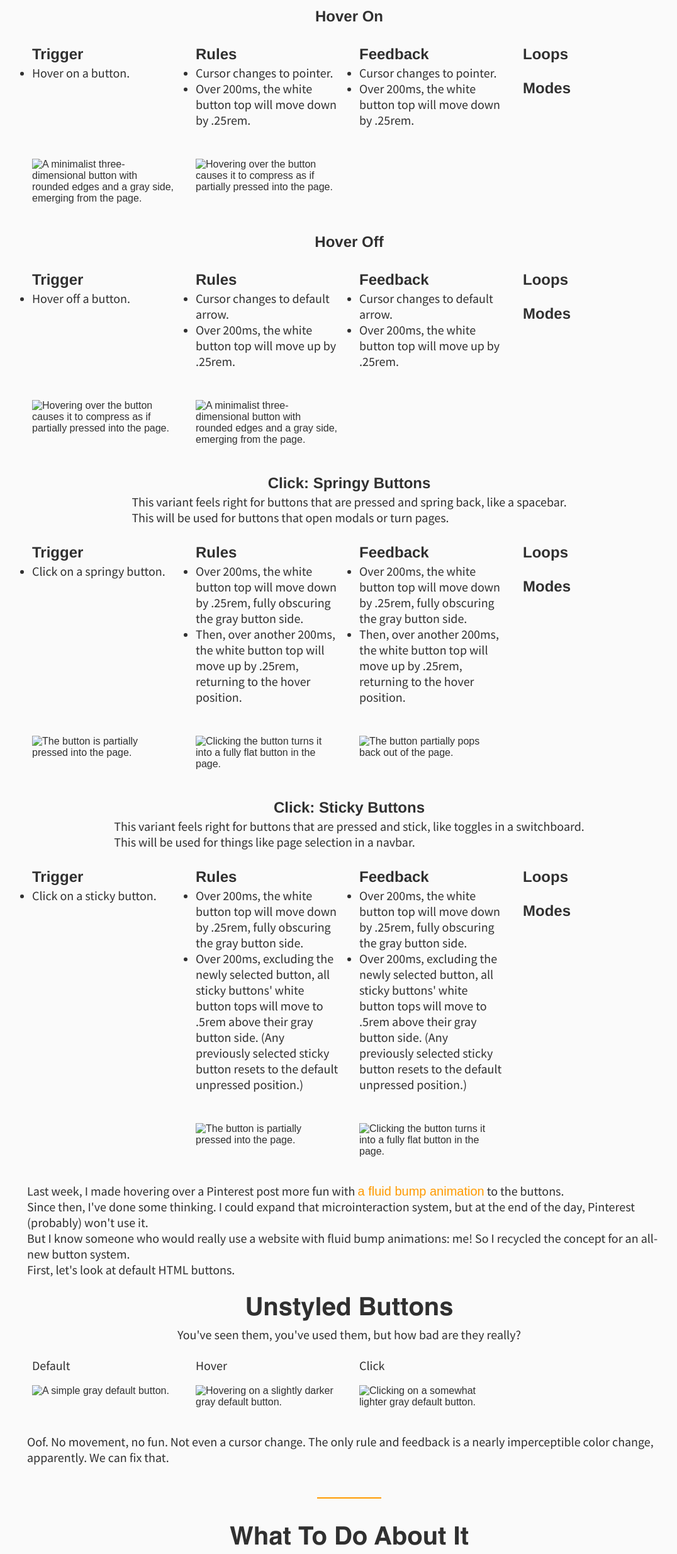
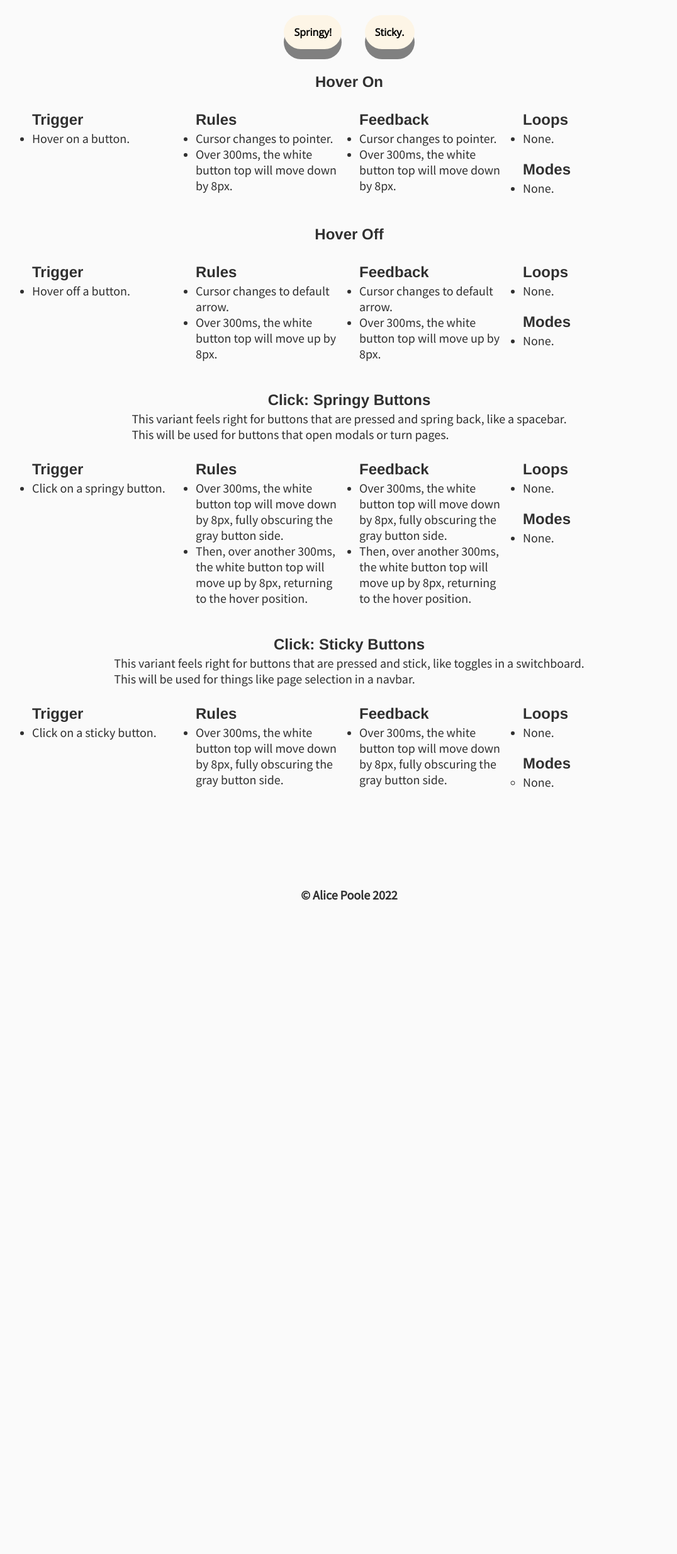
Before and after one commit to alice-poole/idm241-ap3789, a plain HTML site: page beta/build/index.html in a window 1280 px wide. Shown: the part 330-2797 px from the top of the page at 63% size, without its empty margins (85-1161 px from the left). After the commit the page ends 1895 px from the top, so only its background shows below. Drawn offline with nearby package versions, Linux system fonts and the light colour scheme.

Commit message:
restored JS

```diff
--- a/beta/build/index.html
+++ b/beta/build/index.html
@@ -10,6 +10,7 @@
 </head>
 
 <body class="whole">
+    <script src="press.js"></script>
     <h1 class="header">
         IDM241 Beta Build
     </h1>
@@ -17,7 +18,11 @@
     <h2>
         Beta Build
     </h2>
-
+    <div>
+        <button class="springy button">Springy!</button>
+        <button class="sticky button">Sticky.</button>
+    </div>
+    <br>
     <h3>Hover On</h3>
     <div class="chunks">
         <div class="chunk">
@@ -35,7 +40,7 @@
                     Cursor changes to pointer.
                 </li>
                 <li>
-                    Over 200ms, the white button top will move down by .25rem.
+                    Over 300ms, the white button top will move down by 8px.
                 </li>
             </ul>
         </div>
@@ -46,24 +51,24 @@
                     Cursor changes to pointer.
                 </li>
                 <li>
-                    Over 200ms, the white button top will move down by .25rem.
+                    Over 300ms, the white button top will move down by 8px.
                 </li>
             </ul>
         </div>
         <div class="chunk">
             <h3>Loops</h3>
+            <ul>
+                <li>
+                    None.
+                </li>
+            </ul>
             <br>
             <h3>Modes</h3>
             <ul>
+                <li>
+                    None.
+                </li>
             </ul>
-        </div>
-    </div>
-    <div class="chunks">
-        <div class="chunk">
-            <img class="preview" src="img/new-normal.png" alt="A minimalist three-dimensional button with rounded edges and a gray side, emerging from the page." />
-        </div>
-        <div class="chunk">
-            <img class="preview" src="img/new-hover.png" alt="Hovering over the button causes it to compress as if partially pressed into the page." />
         </div>
     </div>
     <br>
@@ -84,7 +89,7 @@
                     Cursor changes to default arrow.
                 </li>
                 <li>
-                    Over 200ms, the white button top will move up by .25rem.
+                    Over 300ms, the white button top will move up by 8px.
                 </li>
             </ul>
         </div>
@@ -95,24 +100,24 @@
                     Cursor changes to default arrow.
                 </li>
                 <li>
-                    Over 200ms, the white button top will move up by .25rem.
+                    Over 300ms, the white button top will move up by 8px.
                 </li>
             </ul>
         </div>
         <div class="chunk">
             <h3>Loops</h3>
+            <ul>
+                <li>
+                    None.
+                </li>
+            </ul>
             <br>
             <h3>Modes</h3>
             <ul>
+                <li>
+                    None.
+                </li>
             </ul>
-        </div>
-    </div>
-    <div class="chunks">
-        <div class="chunk">
-            <img class="preview" src="img/new-hover.png" alt="Hovering over the button causes it to compress as if partially pressed into the page." />
-        </div>
-        <div class="chunk">
-            <img class="preview" src="img/new-normal.png" alt="A minimalist three-dimensional button with rounded edges and a gray side, emerging from the page." />
         </div>
     </div>
     <br>
@@ -132,10 +137,10 @@
             <h3>Rules</h3>
             <ul>
                 <li>
-                    Over 200ms, the white button top will move down by .25rem, fully obscuring the gray button side.
+                    Over 300ms, the white button top will move down by 8px, fully obscuring the gray button side.
                 </li>
                 <li>
-                    Then, over another 200ms, the white button top will move up by .25rem, returning to the hover position.
+                    Then, over another 300ms, the white button top will move up by 8px, returning to the hover position.
                 </li>
             </ul>
         </div>
@@ -143,31 +148,29 @@
             <h3>Feedback</h3>
             <ul>
                 <li>
-                    Over 200ms, the white button top will move down by .25rem, fully obscuring the gray button side.
+                    Over 300ms, the white button top will move down by 8px, fully obscuring the gray button side.
                 </li>
                 <li>
-                    Then, over another 200ms, the white button top will move up by .25rem, returning to the hover position.
+                    Then, over another 300ms, the white button top will move up by 8px, returning to the hover position.
                 </li>
             </ul>
         </div>
         <div class="chunk">
             <h3>Loops</h3>
+            <ul>
+                <li>
+                    None.
+                </li>
+            </ul>
             <br>
             <h3>Modes</h3>
             <ul>
+                <li>
+                    None.
+                </li>
             </ul>
         </div>
     </div>
-    <div class="chunks">
-        <div class="chunk">
-            <img class="preview" src="img/new-hover.png" alt="The button is partially pressed into the page." />
-        </div>
-        <div class="chunk">
-            <img class="preview" src="img/new-clicked.png" alt="Clicking the button turns it into a fully flat button in the page." />
-        </div>
-        <div class="chunk">
-            <img class="preview" src="img/new-hover.png" alt="The button partially pops back out of the page." />
-        </div>
     </div>
     <br>
     <h3>Click: Sticky Buttons</h3>
@@ -186,10 +189,7 @@
             <h3>Rules</h3>
             <ul>
                 <li>
-                    Over 200ms, the white button top will move down by .25rem, fully obscuring the gray button side.
-                </li>
-                <li>
-                    Over 200ms, excluding the newly selected button, all sticky buttons' white button tops will move to .5rem above their gray button side. (Any previously selected sticky button resets to the default unpressed position.)
+                    Over 300ms, the white button top will move down by 8px, fully obscuring the gray button side.
                 </li>
             </ul>
         </div>
@@ -197,91 +197,27 @@
             <h3>Feedback</h3>
             <ul>
                 <li>
-                    Over 200ms, the white button top will move down by .25rem, fully obscuring the gray button side.
-                </li>
-                <li>
-                    Over 200ms, excluding the newly selected button, all sticky buttons' white button tops will move to .5rem above their gray button side. (Any previously selected sticky button resets to the default unpressed position.)
+                    Over 300ms, the white button top will move down by 8px, fully obscuring the gray button side.
                 </li>
             </ul>
         </div>
         <div class="chunk">
             <h3>Loops</h3>
+            <ul>
+                <li>
+                    None.
+                </li>
+            </ul>
             <br>
             <h3>Modes</h3>
             <ul>
+                <ul>
+                    <li>
+                        None.
+                    </li>
+                </ul>
             </ul>
         </div>
-    </div>
-    <div class="chunks">
-        <div class="chunk">
-        </div>
-        <div class="chunk">
-            <img class="preview" src="img/new-hover.png" alt="The button is partially pressed into the page." />
-        </div>
-        <div class="chunk">
-            <img class="preview" src="img/new-clicked.png" alt="Clicking the button turns it into a fully flat button in the page." />
-        </div>
-    </div>
-    <br>
-    <p>
-        Last week, I made hovering over a Pinterest post more fun with <a href="../alpha/build/index.html">a fluid bump animation</a> to the buttons. <br>
-        Since then, I've done some thinking. I could expand that microinteraction system, but at the end of the day, Pinterest (probably) won't use it.<br>
-        But I know someone who would really use a website with fluid bump animations: me! So I recycled the concept for an all-new button system.<br>
-        First, let's look at default HTML buttons.
-    </p>
-    <br>
-    <h2 class="header">
-        Unstyled Buttons
-    </h2>
-    <p>You've seen them, you've used them, but how bad are they really?</p>
-    <div class="chunks">
-        <div class="chunk">
-            <p>Default</p><br>
-            <img class="preview" src="img/default-normal.jpg" alt="A simple gray default button." />
-        </div>
-        <div class="chunk">
-            <p>Hover</p><br>
-            <img class="preview" src="img/default-hover.jpg" alt="Hovering on a slightly darker gray default button." />
-        </div>
-        <div class="chunk">
-            <p>Click</p><br>
-            <img class="preview" src="img/default-clicked.jpg" alt="Clicking on a somewhat lighter gray default button." />
-        </div>
-    </div>
-    <br>
-    <p>Oof. No movement, no fun. Not even a cursor change. The only rule and feedback is a nearly imperceptible color change, apparently. We can fix that.</p>
-    <br>
-    <hr>
-    <h2>
-        What To Do About It
-    </h2>
-    <h3>Goals</h3>
-    <ol>
-        <li>
-            Build on smooth sliding motion developed for my last demo.
-        </li>
-        <li>
-            Create a fun way to interact with buttons on a stylish portfolio site.
-        </li>
-        <li>
-            Explore current design trends of tactile 3D feel.
-        </li>
-        <li>
-            Why not let buttons...be buttons?
-        </li>
-    </ol>
-    <br>
-    <h3>Inspiration</h3>
-    <div class="chunks">
-        <div class="chunk">
-            <img class="preview" src="img/push-walk-button.jpg" alt="A button to change lights to cross the street with a sign prompting users to press." />
-        </div>
-        <div class="chunk">
-            <img class="preview" src="img/push-red-button.jpg" alt="A protuding red plastic hazard button in a vehicle." />
-            <img class="preview" src="img/push-remote-button.jpg" alt="An elevated OK button on a TV remote." />
-        </div>
-    </div>
-    <hr>
     </div>
     <h2 class="header">
 <!--FOOTER: Copyright Alice Poole 2022.-->
--- /dev/null
+++ b/beta/build/press.js
@@ -0,0 +1,5 @@
+const button = document.querySelector('.sticky');
+
+button.addEventListener('click', () => {
+  button.classList.toggle('pressed');
+});
--- a/css/styles.css
+++ b/css/styles.css
@@ -1,4 +1,6 @@
 /*This stylesheet recycles styles from a now outdated portfolio site design, not all of which are used here.*/
+@import url('https://fonts.googleapis.com/css2?family=Open+Sans&display=swap');
+
 @keyframes bumpDown {
         0%   {transform: translateY(-12px); opacity: 0;}
         60%  {transform: translateY(21px); opacity: 1;}
@@ -33,11 +35,52 @@
   animation: bumpUp ease-in .25s forwards;
   opacity: 1;
 }
+
+
 button {
   display: inline-flex;
   align-items: center;
   justify-content: center;
 }
+
+.button {
+        background-color: var(--light);
+          border-radius: 2rem;
+        border: 0;
+        color: --dark;
+        cursor: pointer;
+        font-family: 'Open Sans', 'sans-serif';
+        font-size: 1rem;
+        font-weight: bold;
+        padding: 1rem;
+        position: relative;
+        margin: 1rem;
+      }
+
+ button:hover{
+        box-shadow: 0px 8px var(--medium);
+        transform: translateY(8px);
+        transition: 300ms;
+      }
+
+button:not(:hover){
+                box-shadow: 0px 16px var(--medium);
+          transform: translateY(0px);
+          transition: 300ms;
+      }
+
+.springy:active{
+        transform: translateY(16px);
+        box-shadow: 0px 0px var(--medium);
+        transition: 300ms;
+      }
+
+.pressed {
+        transform: translateY(16px);
+        box-shadow: 0px 0px var(--medium);
+        transition: 300ms;
+      }
+
 .tiny {
         font-size: 14px;
         font-weight: bold;
@@ -243,6 +286,9 @@ hr {
       --color-gold:  #ff9a01;
       --color-pink:  #fd1d51;
       --color-white: #fafafa;
+      --light: OldLace;
+      --medium: Gray;
+      --dark: Black;
       }
 
 .showcase {
```
